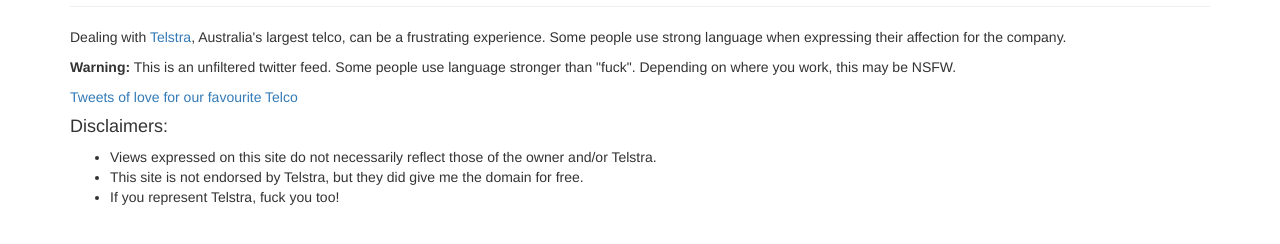
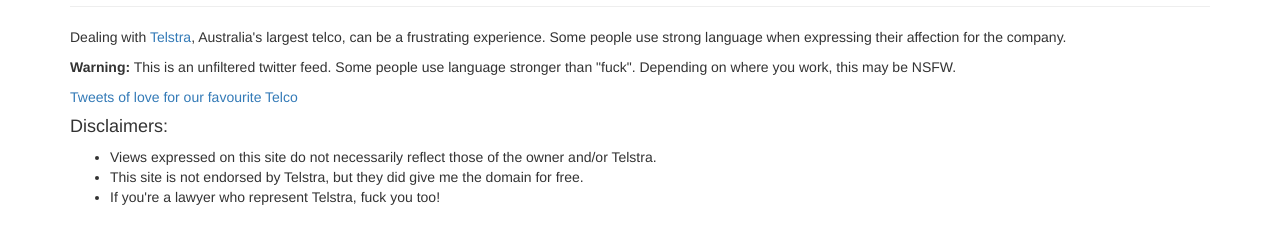
Before and after one commit to fucktelstra/fucktelstra.github.io, a plain HTML site: page index.html in a window 1280 px wide. Shown: the part 162-406 px from the top of the page. Drawn offline with nearby package versions, Linux system fonts and the light colour scheme.

Commit message:
Tweak disclaimer

```diff
--- a/index.html
+++ b/index.html
@@ -1,4 +1,3 @@
-
 <!DOCTYPE html>
 <html lang="en">
 	<head>
@@ -56,7 +55,7 @@
 				<ul>
 					<li>Views expressed on this site do not necessarily reflect those of the owner and/or Telstra.</li>
 					<li>This site is not endorsed by Telstra, but they did give me the domain for free.</li>
-					<li>If you represent Telstra, fuck you too!</li>
+					<li>If you're a lawyer who represent Telstra, fuck you too!</li>
 				</ul>
 			</div>
 		</footer>
```
